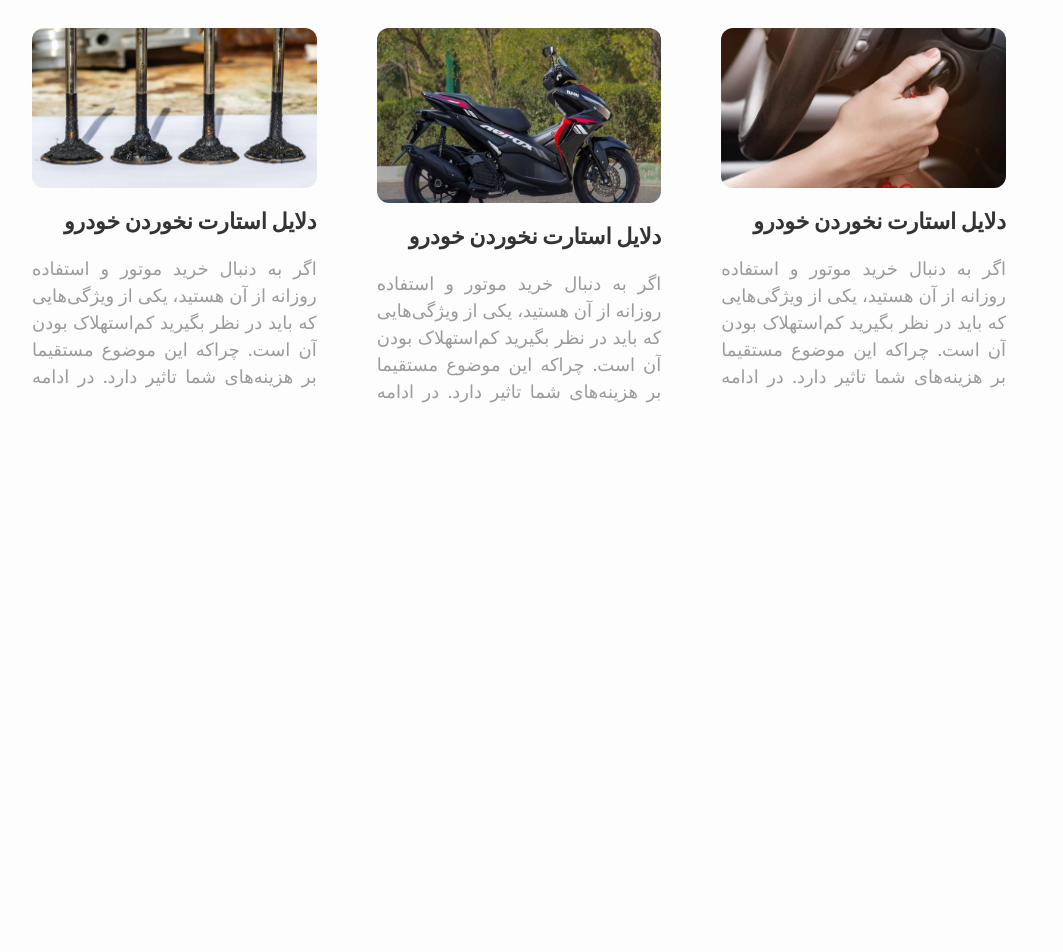
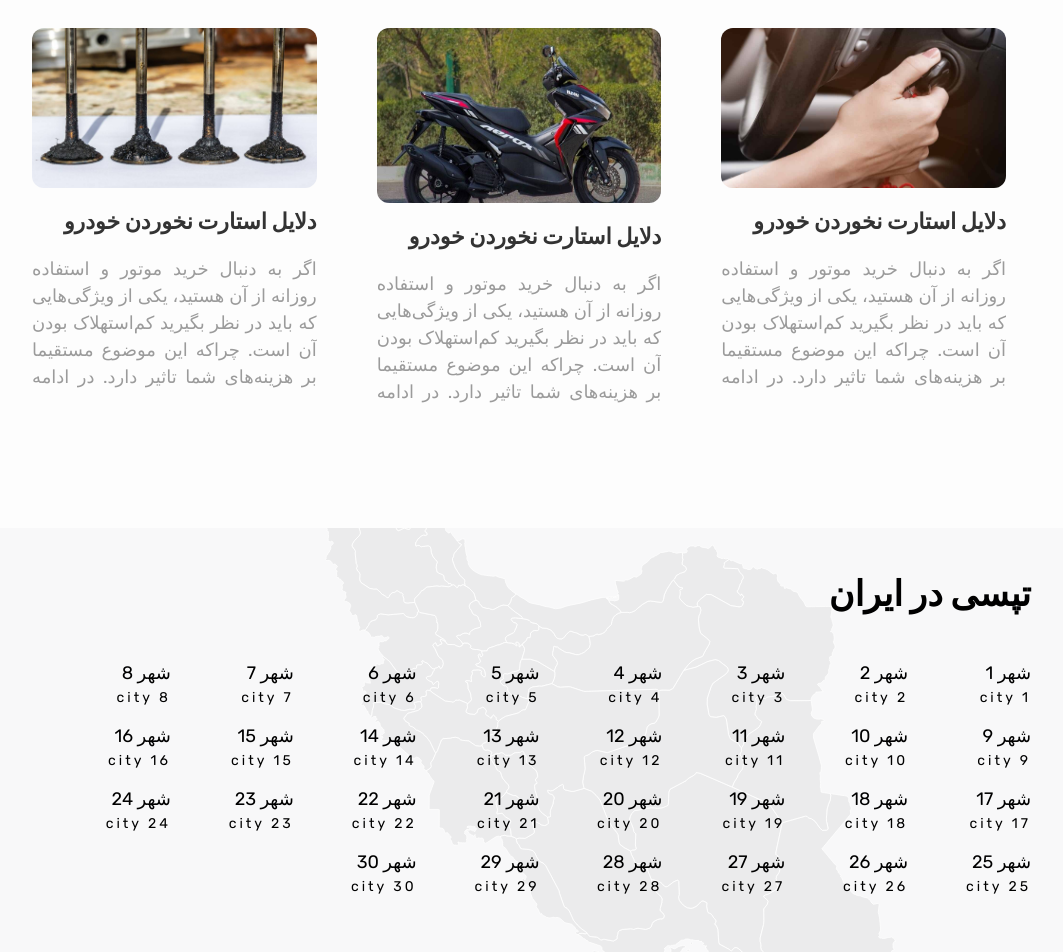
Before and after one commit to erfankhodaee/tapsi-clone, a plain HTML site: page index.html in a window 1280 px wide. Shown: the part 2655-3607 px from the top of the page, without its empty margins (121-1184 px from the left). Before the commit the page ends 3183 px from the top, so only its background shows below. Drawn offline with Linux system fonts and the light colour scheme.

Commit message:
added iran cities component

```diff
--- a/css/style.css
+++ b/css/style.css
@@ -4,6 +4,7 @@
   --color-heading: #141414;
   --color-accent-red: #ff5722;
   --color-accent-blue: #0065dc;
+  --color-text-blck: #000;
 }
 
 *,
@@ -249,6 +250,7 @@ a {
 .item:hover {
   cursor: pointer;
   box-shadow: rgba(100, 100, 111, 0.2) 0px 7px 29px 0px;
+  border-radius: unset;
 }
 
 .item__image img {
@@ -279,7 +281,7 @@ a {
   .item__heading {
     font-size: 2.2rem;
   }
-  .item__text{
+  .item__text {
     max-height: 12ch;
   }
 }
@@ -453,3 +455,47 @@ a {
     margin-top: 5rem;
   }
 }
+
+/* Iran cities on desktop only */
+
+@media screen and (min-width: 768px) {
+  .iran-cities {
+    background: url(map-back.svg);
+    padding: 4rem 10%;
+    background-repeat: no-repeat;
+    background-size: cover;
+  }
+
+  .iran__heading {
+    color: var(--color-text-blck);
+    font-size: 3.5rem;
+    padding-bottom: 4rem;
+    margin: 0;
+  }
+
+  .iran__flex {
+    display: flex;
+    flex-flow: row wrap;
+  }
+
+  .iran-cities h3 {
+    font-weight: 400;
+    color: var(--color-text-blck);
+    margin: 0;
+    padding: 0;
+  }
+
+  .iran-cities .city{
+    width: 12%;
+    margin-bottom: 1.5rem;
+  }
+
+  .iran-cities .city .per {
+    font-size: 1.8rem;
+  }
+
+  .iran-cities .city .eng{
+    font-size: 1.4rem;
+    letter-spacing: 3px;
+  }
+}
--- a/index.html
+++ b/index.html
@@ -201,6 +201,133 @@
   </div>
 
 
+
+  <div class="iran-cities">
+    <h2 class="iran__heading">تپسی در ایران</h2>
+      <div class="iran__flex">
+        <div class="city">
+          <h3 class="per">شهر 1</h3>
+          <h3 class="eng">city 1</h3>
+        </div>
+        <div class="city">
+          <h3 class="per">شهر 2</h3>
+          <h3 class="eng">city 2</h3>
+        </div>
+        <div class="city">
+          <h3 class="per">شهر 3</h3>
+          <h3 class="eng">city 3</h3>
+        </div>
+        <div class="city">
+          <h3 class="per">شهر 4</h3>
+          <h3 class="eng">city 4</h3>
+        </div>
+        <div class="city">
+          <h3 class="per">شهر 5</h3>
+          <h3 class="eng">city 5</h3>
+        </div>
+        <div class="city">
+          <h3 class="per">شهر 6</h3>
+          <h3 class="eng">city 6</h3>
+        </div>
+        <div class="city">
+          <h3 class="per">شهر 7</h3>
+          <h3 class="eng">city 7</h3>
+        </div>
+        <div class="city">
+          <h3 class="per">شهر 8</h3>
+          <h3 class="eng">city 8</h3>
+        </div>
+        <div class="city">
+          <h3 class="per">شهر 9</h3>
+          <h3 class="eng">city 9</h3>
+        </div>
+        <div class="city">
+          <h3 class="per">شهر 10</h3>
+          <h3 class="eng">city 10</h3>
+        </div>
+        <div class="city">
+          <h3 class="per">شهر 11</h3>
+          <h3 class="eng">city 11</h3>
+        </div>
+        <div class="city">
+          <h3 class="per">شهر 12</h3>
+          <h3 class="eng">city 12</h3>
+        </div>
+        <div class="city">
+          <h3 class="per">شهر 13</h3>
+          <h3 class="eng">city 13</h3>
+        </div>
+        <div class="city">
+          <h3 class="per">شهر 14</h3>
+          <h3 class="eng">city 14</h3>
+        </div>
+        <div class="city">
+          <h3 class="per">شهر 15</h3>
+          <h3 class="eng">city 15</h3>
+        </div>
+        <div class="city">
+          <h3 class="per">شهر 16</h3>
+          <h3 class="eng">city 16</h3>
+        </div>
+        <div class="city">
+          <h3 class="per">شهر 17</h3>
+          <h3 class="eng">city 17</h3>
+        </div>
+        <div class="city">
+          <h3 class="per">شهر 18</h3>
+          <h3 class="eng">city 18</h3>
+        </div>
+        <div class="city">
+          <h3 class="per">شهر 19</h3>
+          <h3 class="eng">city 19</h3>
+        </div>
+        <div class="city">
+          <h3 class="per">شهر 20</h3>
+          <h3 class="eng">city 20</h3>
+        </div>
+        <div class="city">
+          <h3 class="per">شهر 21</h3>
+          <h3 class="eng">city 21</h3>
+        </div>
+        <div class="city">
+          <h3 class="per">شهر 22</h3>
+          <h3 class="eng">city 22</h3>
+        </div>
+        <div class="city">
+          <h3 class="per">شهر 23</h3>
+          <h3 class="eng">city 23</h3>
+        </div>
+        <div class="city">
+          <h3 class="per">شهر 24</h3>
+          <h3 class="eng">city 24</h3>
+        </div>
+        <div class="city">
+          <h3 class="per">شهر 25</h3>
+          <h3 class="eng">city 25</h3>
+        </div>
+        <div class="city">
+          <h3 class="per">شهر 26</h3>
+          <h3 class="eng">city 26</h3>
+        </div>
+        <div class="city">
+          <h3 class="per">شهر 27</h3>
+          <h3 class="eng">city 27</h3>
+        </div>
+        <div class="city">
+          <h3 class="per">شهر 28</h3>
+          <h3 class="eng">city 28</h3>
+        </div>
+        <div class="city">
+          <h3 class="per">شهر 29</h3>
+          <h3 class="eng">city 29</h3>
+        </div>
+        <div class="city">
+          <h3 class="per">شهر 30</h3>
+          <h3 class="eng">city 30</h3>
+        </div>
+      </div>
+
+  </div>
 </body>
 
 </html>
```
Also changed, not shown: components/iran-cities.html (added, +126 -0 lines), css/map-back.svg (renamed from images/map-back.svg).
